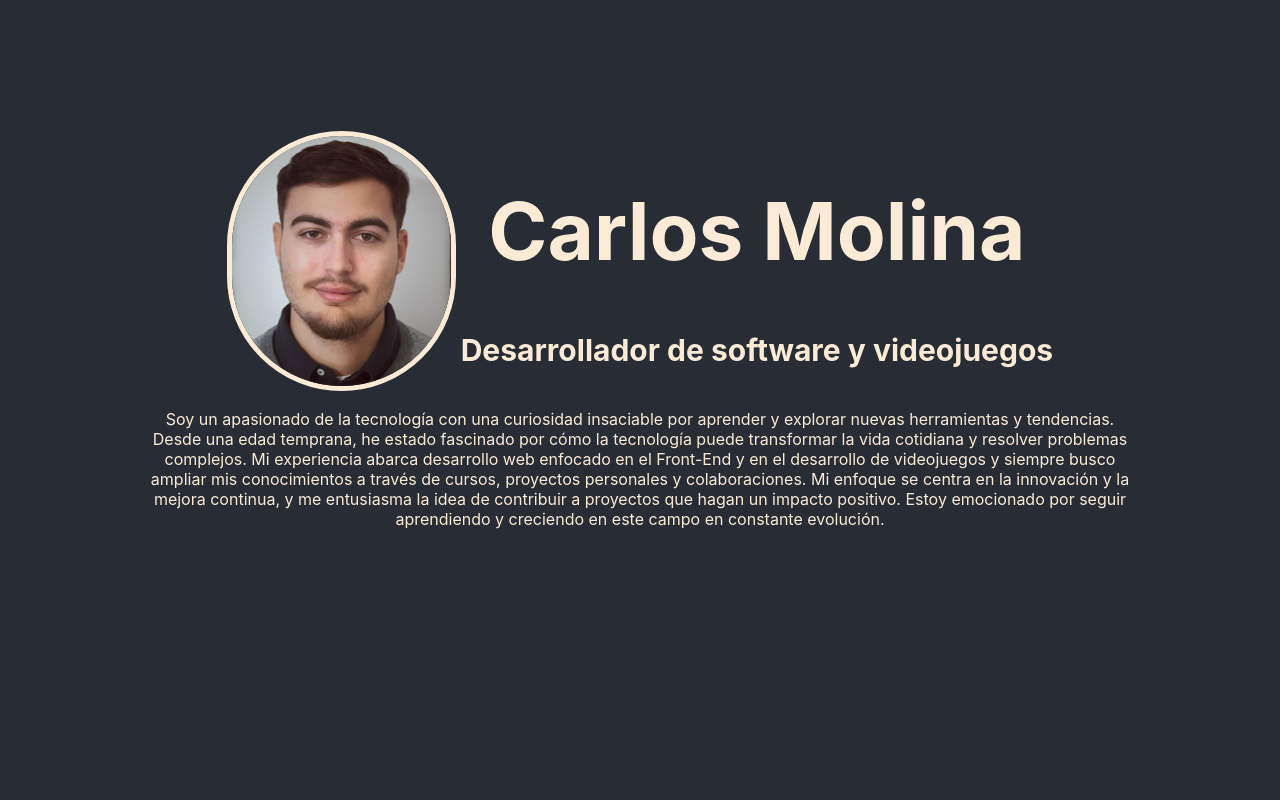
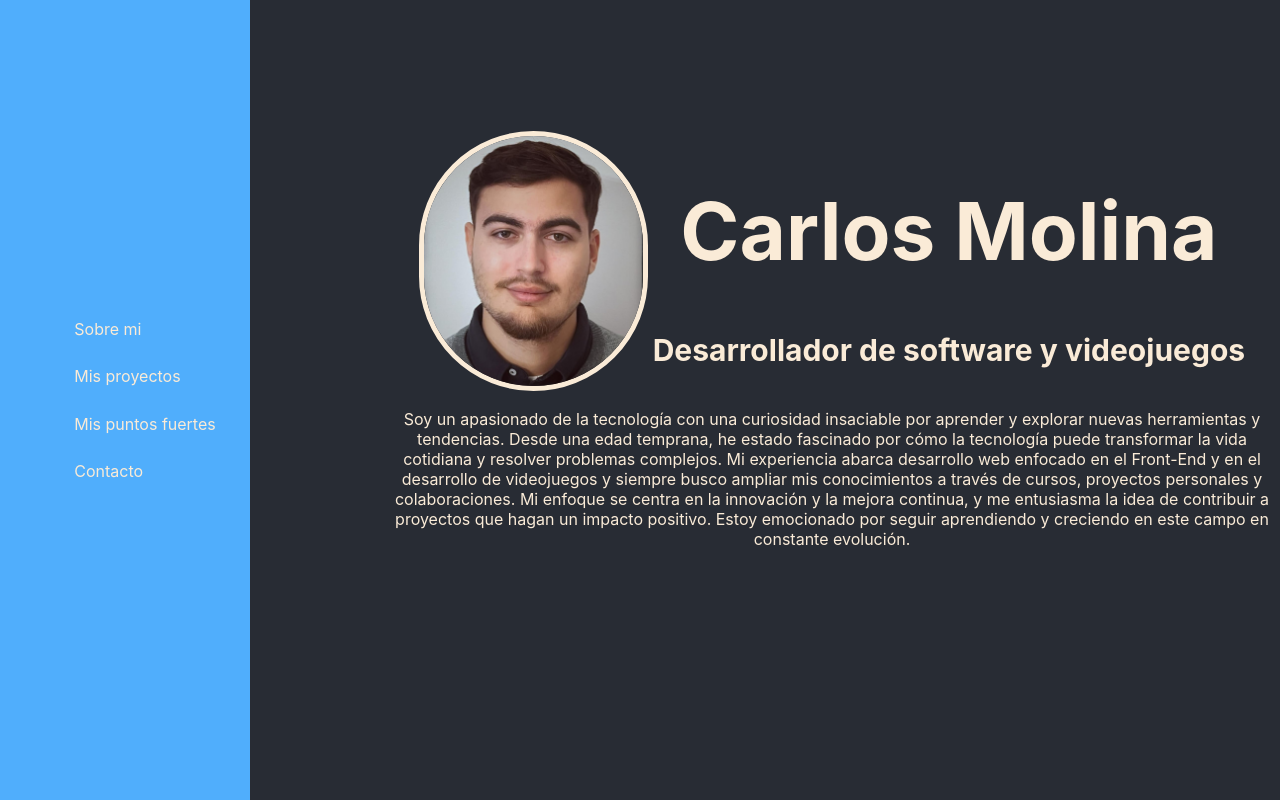
Before and after one commit to CMP13/port_folio, a React (Create React App) app: page / in a window 1280 px wide. Shown: the top 800 px of the page. Built offline with nearby package versions, Linux system fonts and the light colour scheme.

Commit message:
Barra lateral creada

```diff
--- a/src/App.css
+++ b/src/App.css
@@ -3,10 +3,17 @@
   background-color: #282c34;
   min-height: 100vh;
   display: flex;
+  grid-template-columns: auto 1fr;
+}
+
+main{
+  padding-left: 30%;
+  display: flex;
+  text-align: center;
+  align-items: center;
   justify-content: center;
-  align-items: center;
   flex-direction: column;
-  gap: 400px;
-  padding-top: 10%;
-  padding-bottom: 10%;
+  margin-top: 10%;
+  margin-bottom: 10%;
+  gap: 300px;
 }
--- a/src/App.js
+++ b/src/App.js
@@ -2,12 +2,16 @@
 import './App.css';
 import AboutMe from './AboutMe.jsx';
 import Project from './Projects.jsx'
+import SideBar from './SideBar.jsx'
 
 function App() {
   return (
     <div className="App">
-      <AboutMe />
-      <Project />
+      <SideBar />
+      <main>
+        <AboutMe />
+        <Project />
+      </main>
     </div>
   );
 }
--- /dev/null
+++ b/src/SideBar.css
@@ -0,0 +1,33 @@
+#sidebar{
+box-sizing: border-box;
+height: 100vh;
+width: 250px;
+padding: 5px 1em;
+background-color: #50aefc;
+position: fixed;
+top: 0;
+left: 0;
+justify-content: center;
+align-items: center;
+display: flex;
+}
+
+#sidebar ul {
+    list-style: none;
+}
+
+#sidebar a{
+    border-radius: .5em;
+    padding: .85em;
+    text-decoration: none;
+    color: antiquewhite;
+    display: flex;
+    align-items: center;
+    gap: 2em;
+
+}
+
+#sidebar a:hover{
+color: #282c34;
+background-color: #76c1ff;
+}
--- /dev/null
+++ b/src/SideBar.jsx
@@ -0,0 +1,35 @@
+import React from "react";
+import './SideBar.css';
+
+function SideBar() {
+    return (
+        <nav id="sidebar">
+            <div className="barnav">
+                <ul>
+                    <li>
+                        <a href="">
+                            <span>Sobre mi</span>
+                        </a>
+                    </li>
+                    <li>
+                        <a href="">
+                            <span>Mis proyectos</span>
+                        </a>
+                    </li>
+                    <li>
+                        <a href="">
+                            <span>Mis puntos fuertes</span>
+                        </a>
+                    </li>
+                    <li>
+                        <a href="">
+                            <span>Contacto</span>
+                        </a>
+                    </li>
+                </ul>
+            </div>
+        </nav>
+    )
+}
+
+export default SideBar
```
